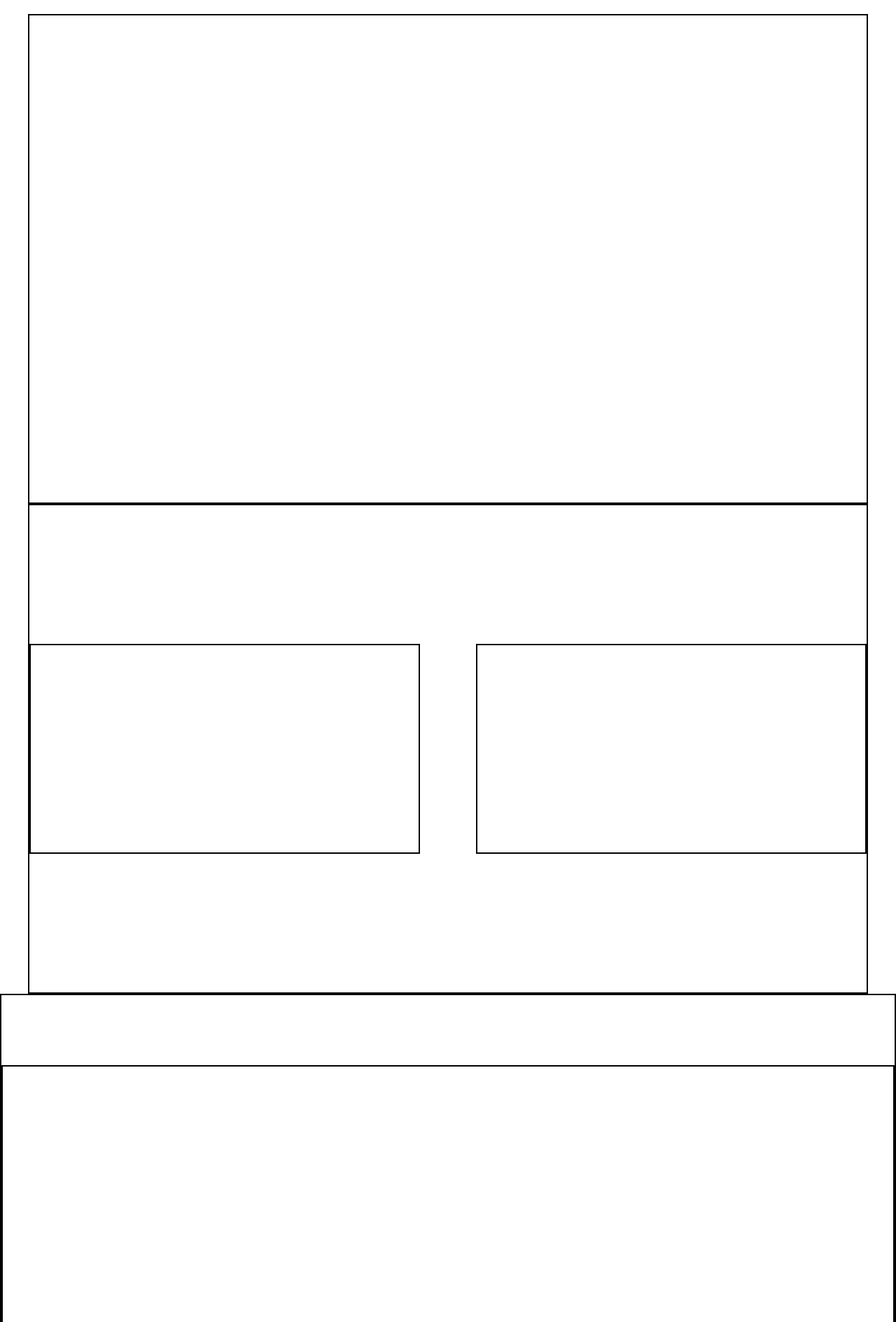
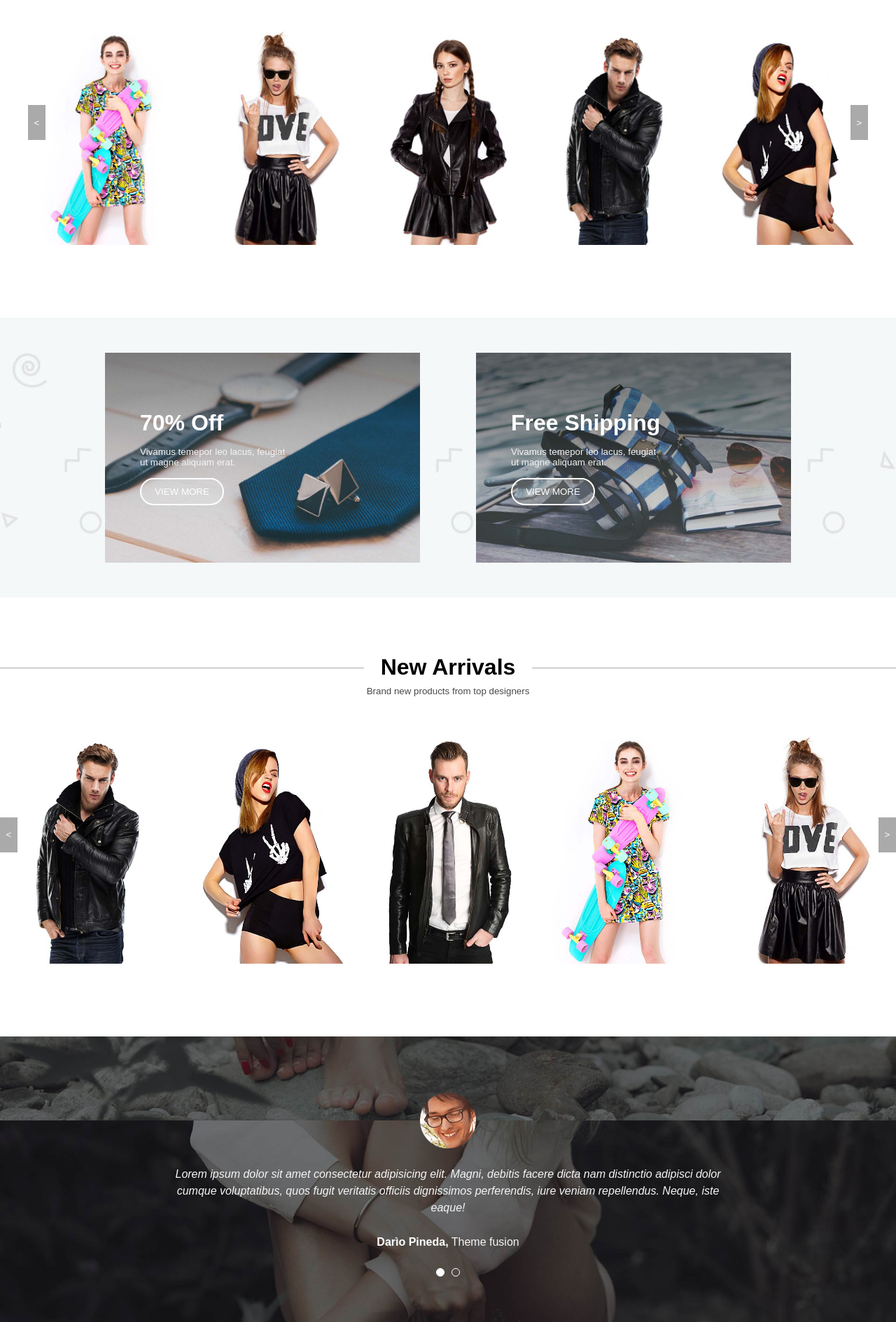
Before and after one commit to GiacomoAccardi/proj-html-vuejs, a Vue app: page / in a window 1280 px wide. Shown: the part 2114-4003 px from the top of the page at 70% size. Built offline with nearby package versions, Linux system fonts and the light colour scheme.

Commit message:
[UPD] More sections of main component has been styilized

```diff
--- a/src/components/AppMain.vue
+++ b/src/components/AppMain.vue
@@ -99,33 +99,95 @@ export default {
     </div>
 
     <!-- bestseller -->
-    <div>
-        <div class="container1200">
-            <div class="content d-flex flex-column h-400 layout-db mt-100"></div>
+    <div class="sellers-products">
+        <div class="container1200 relative">
+            <div class="content d-flex flex-column align-center relative">
+                <h1 id="w-240">Best Sellers</h1>
+                <span>Must have products from our top sellers</span>
+                <div class="prod-box d-flex">
+                    <div class="cell-5">
+                        <img src="../../public/assets/images/spring_printed_dress.jpg" alt="p1">
+                    </div>
+                    <div class="cell-5">
+                        <img src="../../public/assets/images/modern_love_tee.jpg" alt="p2">
+                    </div>
+                    <div class="cell-5">
+                        <img src="../../public/assets/images/black_leather_jacket.jpg" alt="p3">
+                    </div>
+                    <div class="cell-5">
+                        <img src="../../public/assets/images/black_elegant_leather_jacket.jpg" alt="p4">
+                    </div>
+                    <div class="cell-5">
+                        <img src="../../public/assets/images/hipster_black_top.jpg" alt="p4">
+                    </div>
+                </div>
+            </div>
+            <button class="btn-next">></button>
+            <button class="btn-prev"><</button>
+
         </div>
     </div>
 
     <!-- discount and free shipping -->
-    <div>
-        <div class="container1200 d-flex h-400 layout-db">
-            <div class="col-12 d-flex align-center g-100">
-                <div class="box layout-db"></div>
-                <div class="box layout-db"></div>
+    <div class="jumbo-confetti">
+        <div class="container1200">
+            <div class="col-12 d-flex g-100">
+                <div class="box box-discount d-flex">
+                    <h1>70% Off</h1>
+                    <span>Vivamus temepor leo lacus, feugiat <br> ut magne aliquam erat.</span>
+                    <button class="btn-glassy">VIEW MORE</button>
+                </div>
+                <div class="box box-freeshipping d-flex">
+                    <h1>Free Shipping</h1>
+                    <span>Vivamus temepor leo lacus, feugiat <br> ut magne aliquam erat.</span>
+                    <button class="btn-glassy">VIEW MORE</button>
+                </div>
             </div>
         </div>
     </div>
 
     <!-- new arrivals -->
-    <div>
-        <div class="layout-db">
-            <div class="content d-flex flex-column h-400 layout-db mt-100 mb-100"></div>
+    <div class="sellers-products new-arrivals">
+        <div class="relative">
+            <div class="content d-flex flex-column align-center relative">
+                <h1 id="w-240">New Arrivals</h1>
+                <span>Brand new products from top designers</span>
+                <div class="prod-box d-flex">
+                    <div class="cell-5">
+                        <img src="../../public/assets/images/black_elegant_leather_jacket.jpg" alt="p1">
+                    </div>
+                    <div class="cell-5">
+                        <img src="../../public/assets/images/hipster_black_top.jpg" alt="p2">
+                    </div>
+                    <div class="cell-5">
+                        <img src="../../public/assets/images/black_leather_suit.jpg" alt="p3">
+                    </div>
+                    <div class="cell-5">
+                        <img src="../../public/assets/images/spring_printed_dress.jpg" alt="p4">
+                    </div>
+                    <div class="cell-5">
+                        <img src="../../public/assets/images/modern_love_tee.jpg" alt="p5">
+                    </div>
+                </div>
+            </div>
+            <button class="btn-next">></button>
+            <button class="btn-prev"><</button>
+
         </div>
     </div>
 
     <!-- quote -->
-    <div>
+    <div class="quote-jumbo">
         <div class="container1200">
-            <div class="content d-flex flex-column h-400 layout-db"></div>
+            <div class="content d-flex flex-column align-center">
+                <img src="../../public/assets/images/man_testimonial.png" alt="asd">
+                <p><em>Lorem ipsum dolor sit amet consectetur adipisicing elit. Magni, debitis facere dicta nam distinctio adipisci dolor cumque voluptatibus, quos fugit veritatis officiis dignissimos perferendis, iure veniam repellendus. Neque, iste eaque!</em></p>
+                <p><span>Darìo Pineda,</span> Theme fusion</p>
+                <div class="d-flex">
+                    <div class="circle full"></div>
+                    <div class="circle"></div>
+                </div>
+            </div>
         </div>
     </div>
 
@@ -157,11 +219,6 @@ export default {
     padding: 100px 0;
 }
 
-.box{
-    height: 300px;
-    width: calc(100% / 2);
-}
-
 .brand-jumbo{
     background-image: url(../../public/assets/images/home1_slide_three_bg_2.jpg);
     background-size: contain;
@@ -187,7 +244,7 @@ export default {
     }
 }
 
-.featured-products{
+.featured-products, .sellers-products{
     padding: 100px 0;
     position: relative;
 
@@ -270,7 +327,7 @@ export default {
     .content{
         img{
             width: 100%;
-            height: 500px;
+            aspect-ratio: 1/1;
             object-fit: cover;
         }
 
@@ -301,4 +358,131 @@ export default {
     }
 }
 
+.sellers-products{
+    .cell-5{
+        width: calc(100% / 5);
+        flex-direction: column;
+
+        img{
+            object-fit: contain;
+            width: 100%;
+        }
+
+        h4{
+            margin-top: 20px;
+        }
+
+        span {
+            margin-top: 10px;
+            color: variables.$mylightgrey;
+        }
+    }
+    .btn-next, .btn-prev{
+        background-color: variables.$mylightgrey;
+        color: white;
+        height: 50px;
+        width: 25px;
+        border: none;
+        position: absolute;
+    }
+
+    .btn-prev{
+        top: 50%;
+    }
+
+    .btn-next{
+        top: 50%;
+        right: 0;
+    }
+}
+
+#w-240{
+    width: 240px;
+    top: -20px;
+}
+
+.jumbo-confetti{
+    height: 400px;
+    background-image: url(../../public/assets/images/bkgd_confetti-compressor.jpg);
+    object-fit: scale-down;
+    background-position: center;
+
+    .col-12{
+        padding: 50px 0;
+        justify-content: center;
+    }
+
+    .box{
+        height: 300px;
+        width: 450px;
+        flex-direction: column;
+        padding: 0 50px;
+        justify-content: center;
+
+        h1{
+            color: white;
+            margin-bottom: 15px;
+        }
+
+        span{
+            color: variables.$almostwhite;
+            margin-bottom: 15px;
+        }
+
+        .btn-glassy{
+            width: 120px;
+            padding: 10px 0;
+        }
+    }
+
+    .box-discount{
+        background-image: url(../../public/assets/images/promo_box_1_bg.jpg);
+        background-size: cover;
+    }
+
+    .box-freeshipping{
+        background-image: url(../../public/assets/images/promo_box_2_bg.jpg);
+        background-size: cover;
+    }
+}
+
+.quote-jumbo {
+    background-image: url(../../public/assets/images/testimonials_home_1_bg.jpg);
+    height: 450px;
+    background-size: cover;
+    background-position: 0px 120px;
+
+
+    img{
+        width: 80px;
+        margin: 80px 0 25px 0;
+    }
+
+    p{
+        color: variables.$almostwhite;
+        text-align: center;
+        margin-bottom: 25px;
+        width: 800px;
+        line-height: 1.5;
+
+        span{
+            color: white;
+            font-weight: bolder;
+            font-size: 12pt;
+        }
+    }
+
+    .circle{
+        width: 12px;
+        height: 12px;
+        border: 1px solid white;
+        border-radius: 30px;
+    }
+
+    .full{
+        background-color: white;
+        margin-right: 10px;
+    }
+}
+
 </style>
```
